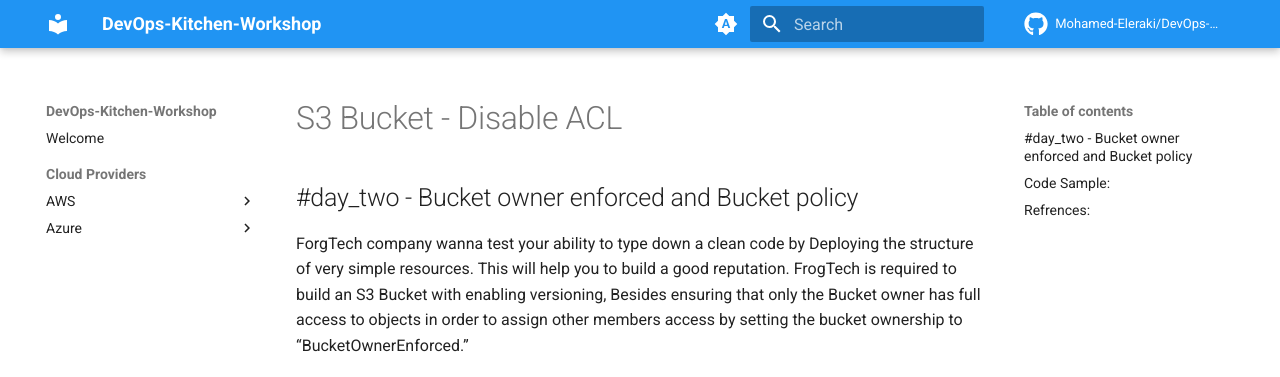
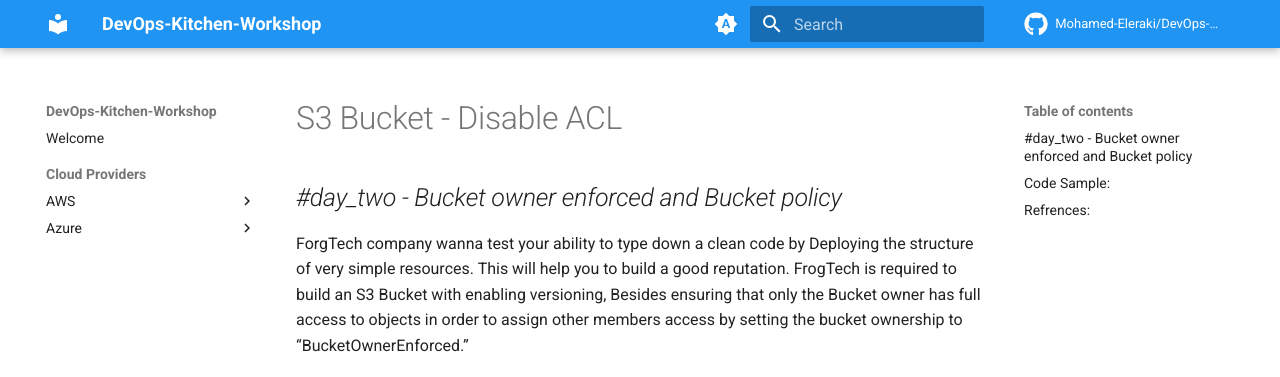
Before and after one commit to Mohamed-Eleraki/DevOps-Kitchen-Workshop, an MkDocs documentation site: the page built from docs/aws/s3-bucket_disable-acl.md, in a window 1280 px wide. Shown: the top 377 px of the page. Built offline with MkDocs 1.6.1 and Material for MkDocs 9.7.7, drawn with Linux system fonts in a browser that asks for light colours; comment, search, counter and statistics services are not loaded; the version menu is left out.

```diff
--- a/docs/aws/s3-bucket_disable-acl.md
+++ b/docs/aws/s3-bucket_disable-acl.md
@@ -1,6 +1,6 @@
 # S3 Bucket - Disable ACL
 
-## #day_two - Bucket owner enforced and Bucket policy
+## _#day_two - Bucket owner enforced and Bucket policy_
 
 ForgTech company wanna test your ability to type down a clean code by Deploying the structure of very simple resources. This will help you
 to build a good reputation.
```
